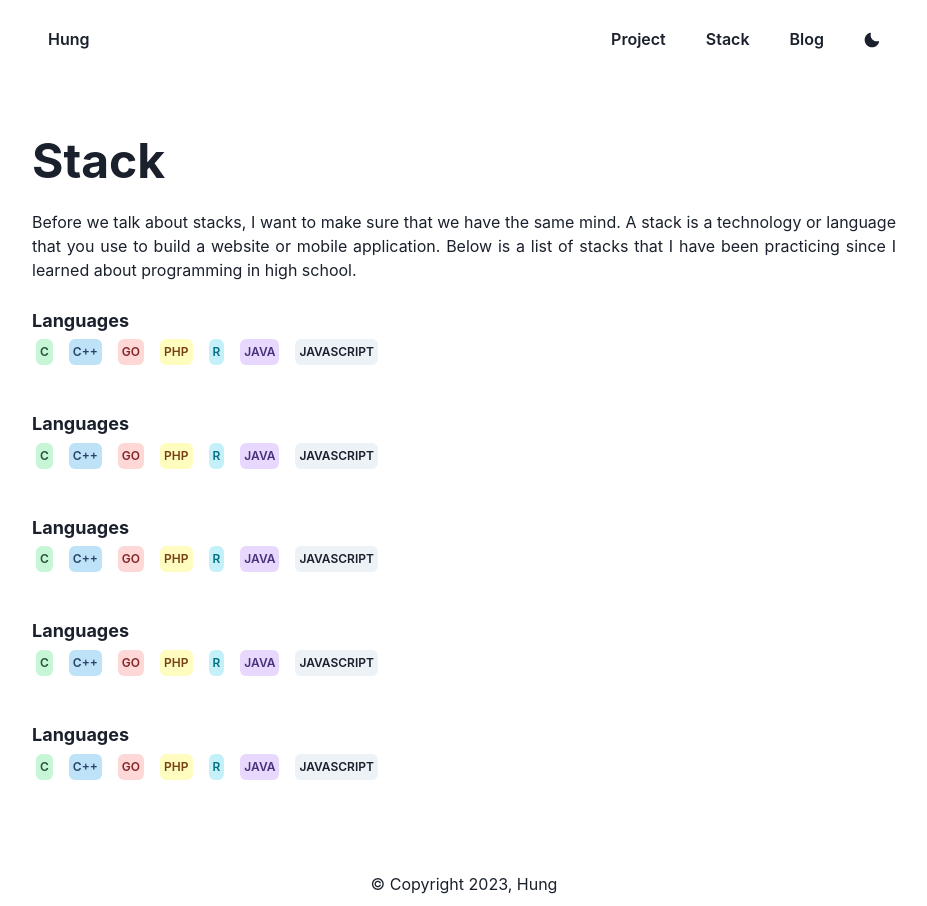
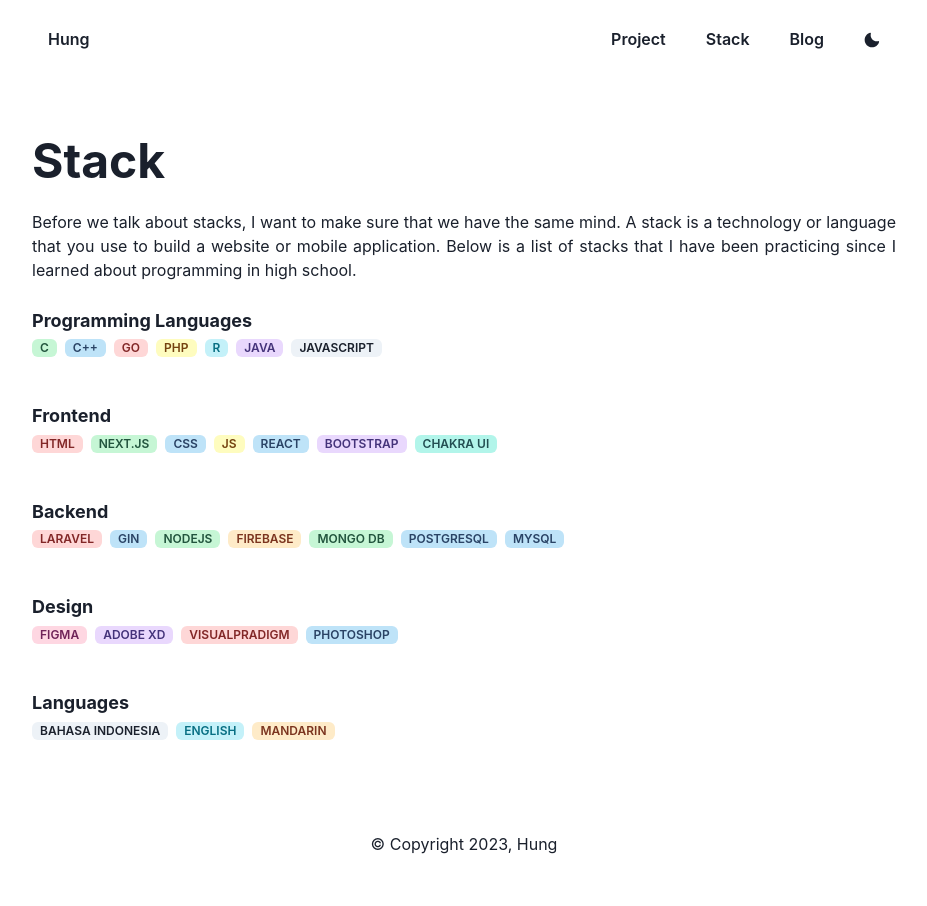
Before and after one commit to XanderHung/portofolio-front-end-page, a Next.js app: page /stack in a window 1280 px wide. Shown: the whole page, without its empty margins (176-1103 px from the left). After the commit the page ends 866 px from the top, so only its background shows below. Built offline with nearby package versions, Linux system fonts and the light colour scheme.

Commit message:
[refine] refine stack description

```diff
--- a/src/modules/stack/stack-content.tsx
+++ b/src/modules/stack/stack-content.tsx
@@ -4,7 +4,7 @@ import Head from "next/head";
 
 const stack = [
   {
-    title: "Languages",
+    title: "Programming Languages",
     badge: [
       {
         title: "C",
@@ -37,35 +37,89 @@ const stack = [
     ],
   },
   {
-    title: "Languages",
+    title: "Frontend",
     badge: [
       {
-        title: "C",
+        title: "HTML",
+        color: "red",
+      },
+      {
+        title: "Next.js",
         color: "green",
       },
       {
-        title: "C++",
+        title: "CSS",
         color: "blue",
       },
       {
-        title: "GO",
+        title: "Js",
+        color: "yellow",
+      },
+      {
+        title: "React",
+        color: "blue",
+      },
+      {
+        title: "Bootstrap",
+        color: "purple",
+      },
+      {
+        title: "Chakra UI",
+        color: "teal",
+      },
+    ],
+  },
+  {
+    title: "Backend",
+    badge: [
+      {
+        title: "Laravel",
         color: "red",
       },
       {
-        title: "PHP",
-        color: "yellow",
+        title: "Gin",
+        color: "blue",
       },
       {
-        title: "R",
-        color: "cyan",
+        title: "nodejs",
+        color: "green",
       },
       {
-        title: "Java",
+        title: "Firebase",
+        color: "orange",
+      },
+      {
+        title: "Mongo DB",
+        color: "green",
+      },
+      {
+        title: "Postgresql",
+        color: "blue",
+      },
+      {
+        title: "mysql",
+        color: "blue",
+      },
+    ],
+  },
+  {
+    title: "Design",
+    badge: [
+      {
+        title: "Figma",
+        color: "pink",
+      },
+      {
+        title: "adobe XD",
         color: "purple",
       },
       {
-        title: "Javascript",
-        color: "gray",
+        title: "visualPradigm",
+        color: "red",
+      },
+      {
+        title: "PhotoShop",
+        color: "blue",
       },
     ],
   },
@@ -73,98 +127,16 @@ const stack = [
     title: "Languages",
     badge: [
       {
-        title: "C",
-        color: "green",
+        title: "Bahasa Indonesia",
+        color: "gray",
       },
       {
-        title: "C++",
-        color: "blue",
-      },
-      {
-        title: "GO",
-        color: "red",
-      },
-      {
-        title: "PHP",
-        color: "yellow",
-      },
-      {
-        title: "R",
+        title: "English",
         color: "cyan",
       },
       {
-        title: "Java",
-        color: "purple",
-      },
-      {
-        title: "Javascript",
-        color: "gray",
-      },
-    ],
-  },
-  {
-    title: "Languages",
-    badge: [
-      {
-        title: "C",
-        color: "green",
-      },
-      {
-        title: "C++",
-        color: "blue",
-      },
-      {
-        title: "GO",
-        color: "red",
-      },
-      {
-        title: "PHP",
-        color: "yellow",
-      },
-      {
-        title: "R",
-        color: "cyan",
-      },
-      {
-        title: "Java",
-        color: "purple",
-      },
-      {
-        title: "Javascript",
-        color: "gray",
-      },
-    ],
-  },
-  {
-    title: "Languages",
-    badge: [
-      {
-        title: "C",
-        color: "green",
-      },
-      {
-        title: "C++",
-        color: "blue",
-      },
-      {
-        title: "GO",
-        color: "red",
-      },
-      {
-        title: "PHP",
-        color: "yellow",
-      },
-      {
-        title: "R",
-        color: "cyan",
-      },
-      {
-        title: "Java",
-        color: "purple",
-      },
-      {
-        title: "Javascript",
-        color: "gray",
+        title: "Mandarin",
+        color: "orange",
       },
     ],
   },
--- a/src/modules/stack/stack-item-content.tsx
+++ b/src/modules/stack/stack-item-content.tsx
@@ -25,8 +25,7 @@ export default function StackItemContent(props: Props) {
               rounded="md"
               fontWeight="semibold"
               colorScheme={badge.color}
-              p={1}
-              mx={1}
+              px={2}
             >
               {badge.title}
             </Badge>
```
